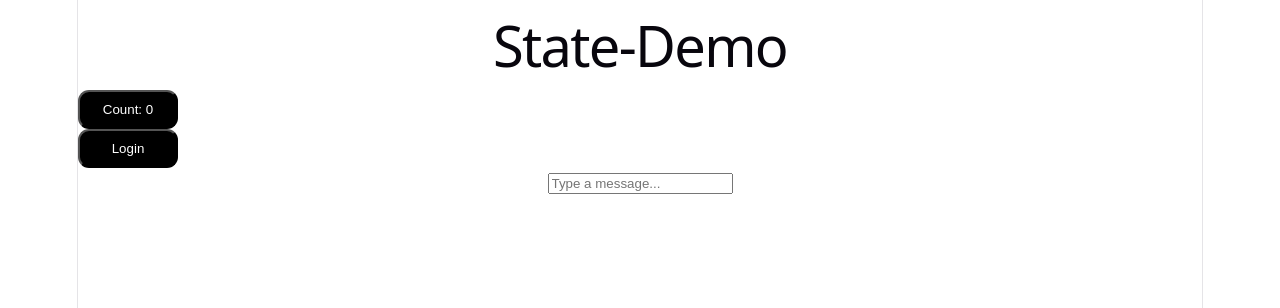
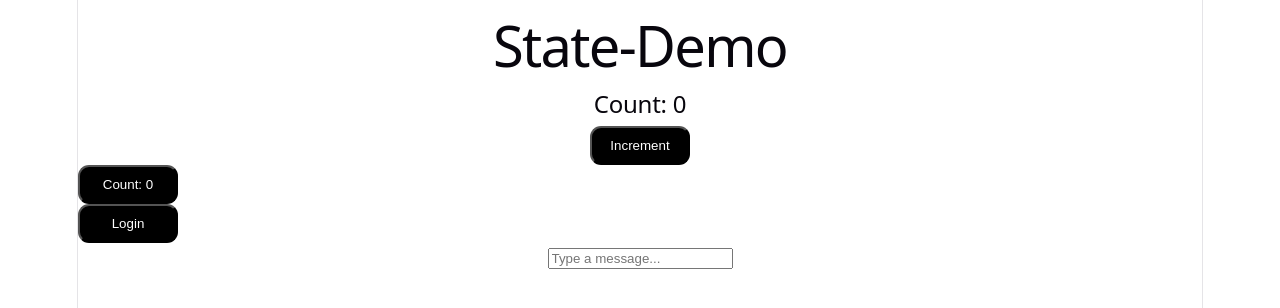
Before and after one commit to devendrarajput19/React_Projects, a React (Vite) app in the folder Basic Programs/React Essentials/2 - State-demo/: page / in a window 1280 px wide. Shown: the top 308 px of the page. Built offline with nearby package versions, Linux system fonts and the light colour scheme.

Commit message:
React State - without Previous State

```diff
--- a/Basic Programs/React Essentials/2 - State-demo/src/App.css
+++ b/Basic Programs/React Essentials/2 - State-demo/src/App.css
@@ -134,13 +134,7 @@
       height: 18px;
       width: 18px;
     }
-    button {
-      padding: 10px;
-      width: 100px;
-      border-radius: 11px;
-      background-color: black;
-      color: white;
-    }
+
   }
 
   @media (max-width: 1024px) {
--- a/Basic Programs/React Essentials/2 - State-demo/src/App.jsx
+++ b/Basic Programs/React Essentials/2 - State-demo/src/App.jsx
@@ -2,11 +2,13 @@
 import "./index.css";
 import { Counter } from "./Counter";
 import { LoginCard } from "./LoginCard";
+import { SimpleCounter } from "./SimpleCounter";
 
 function App() {
   return (
     <>
       <h1>State-Demo</h1>
+      <SimpleCounter />
       <Counter />
       <LoginCard />
     </>
--- /dev/null
+++ b/Basic Programs/React Essentials/2 - State-demo/src/SimpleCounter.jsx
@@ -0,0 +1,25 @@
+import { useState } from "react";
+
+export const SimpleCounter = () => {
+  const [count, setCount] = useState(0);
+
+  const handleClick = () => {
+    setCount(count + 1);
+    console.log("Count + 1: ", count);
+    setCount(count + 5);
+    console.log("Count + 5: ", count);
+    setCount(count + 10);
+    console.log("Count + 10: ", count);
+  };
+
+  return (
+    <div>
+      <h2>Count: {count}</h2>
+      {/* <button onClick={() => setCount(count + 1)}>Increment</button> */}
+      <button onClick={handleClick}>Increment</button>
+    </div>
+  );
+};
+
+// Previous state is not maintain, so the value of count will be 10.
+// Also in Console log, count will be 0 for all the three setCount, because function is triggered. Not re-rendered
```
